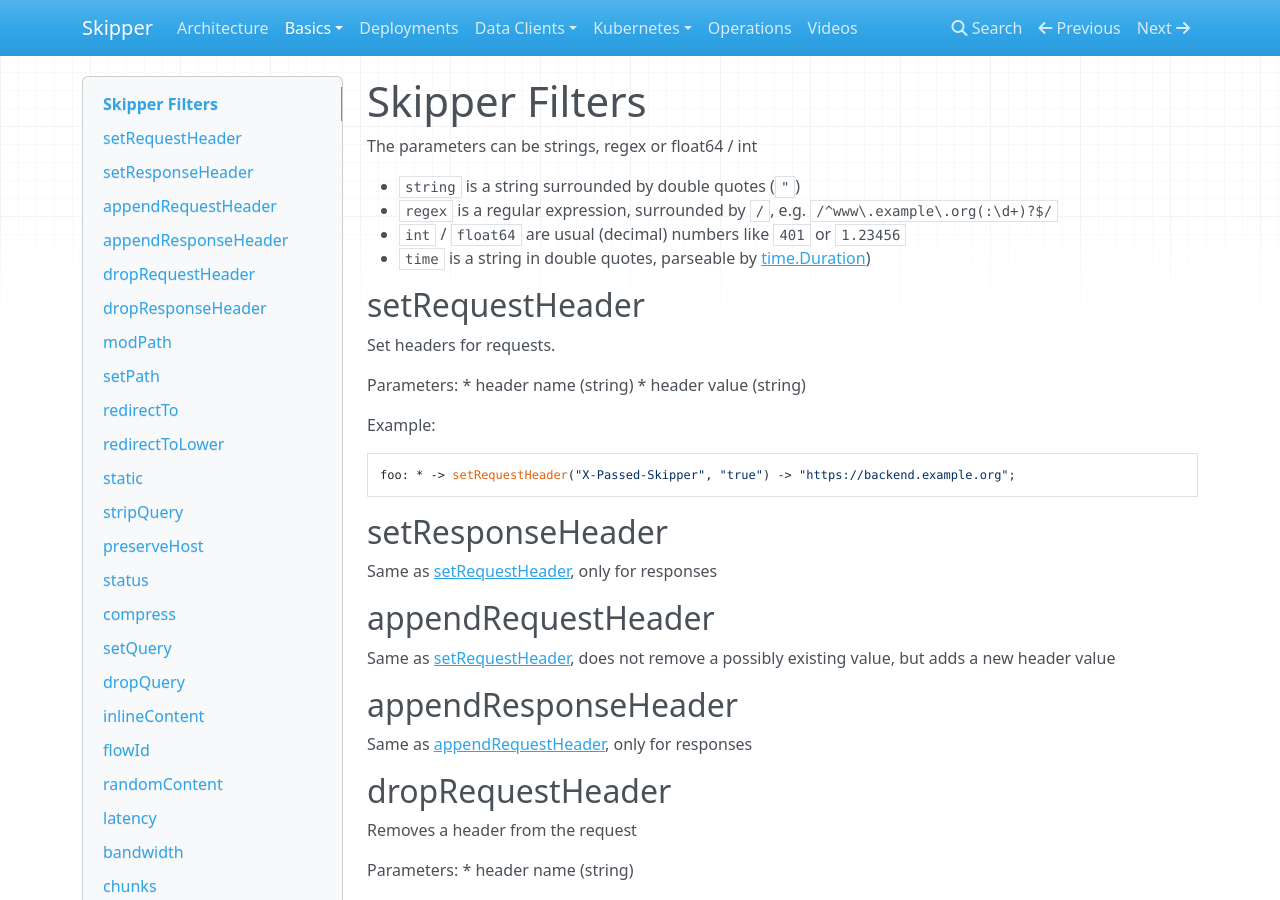
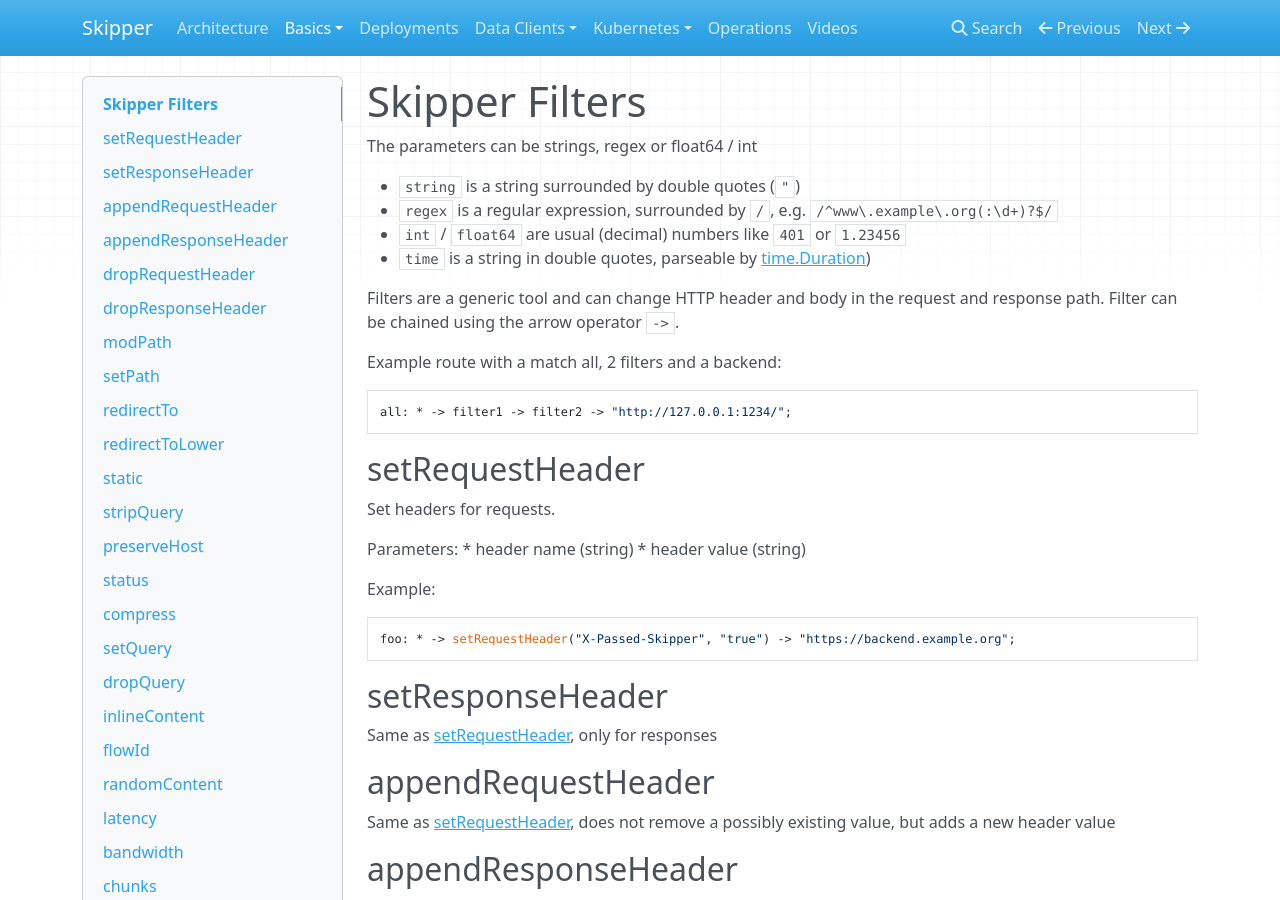
Before and after one commit to zalando/skipper, an MkDocs documentation site: the page built from docs/filters.md, in a window 1280 px wide and 900 px high. Built offline with MkDocs 1.6.1, drawn with Linux system fonts in a browser that asks for light colours; nearby versions of some CDN libraries; old or Windows-style settings are respelled for this version of MkDocs.

Commit message:
add a generic example and text describing what a filter is

````diff
--- a/docs/filters.md
+++ b/docs/filters.md
@@ -6,6 +6,15 @@
 * `regex` is a regular expression, surrounded by `/`, e.g. `/^www\.example\.org(:\d+)?$/`
 * `int` / `float64` are usual (decimal) numbers like `401` or `1.23456`
 * `time` is a string in double quotes, parseable by [time.Duration](https://godoc.org/time#ParseDuration))
+
+Filters are a generic tool and can change HTTP header and body in the request and response path.
+Filter can be chained using the arrow operator `->`.
+
+Example route with a match all, 2 filters and a backend:
+
+```
+all: * -> filter1 -> filter2 -> "http://127.0.0.1:1234/";
+```
 
 ## setRequestHeader
 
````
